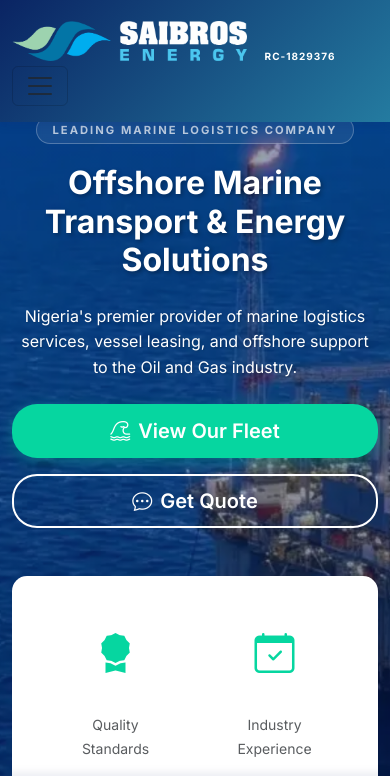
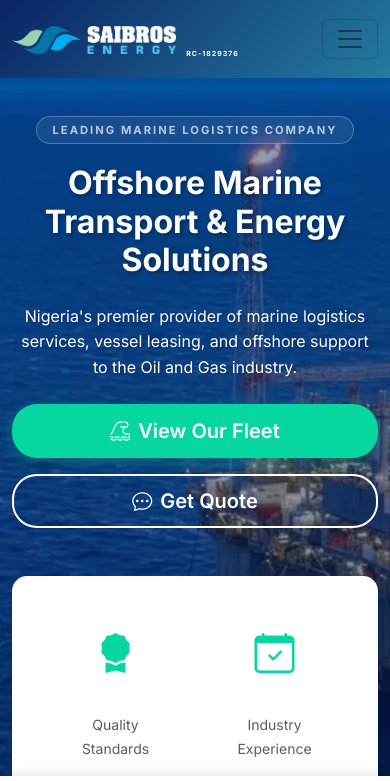
Before and after one commit to Kefox-Nwoko/saibros_energy_preview, a plain HTML site: page index.html in a window 390 px wide. Shown: the top 781 px of the page. Drawn offline with nearby package versions, Linux system fonts and the light colour scheme; no server answers.

Commit message:
Update mobile logo size and refactor API config

```diff
--- /dev/null
+++ b/config.example.js
@@ -0,0 +1,6 @@
+// Contact form configuration
+// Copy this file to config.js and add your actual API key
+window.BREVO_API_KEY = 'your-brevo-api-key-here';
+window.BREVO_SENDER_EMAIL = 'inquiry@saibrosgroup.com';
+window.BREVO_SENDER_NAME = 'Saibros Energy Solutions';
+window.BREVO_NOTIFY_EMAIL = 'inquiry@saibrosgroup.com';
--- a/styles.css
+++ b/styles.css
@@ -544,6 +544,16 @@ select:focus-visible,
 
     .stats-container {
         padding: 3rem 1rem; /* Add 1rem horizontal padding */
+    }
+
+    /* Reduce logo size on mobile */
+    .navbar-brand img {
+        height: 28px !important;
+    }
+
+    .navbar-brand span {
+        font-size: 7px !important;
+        margin-left: 10px !important;
     }
 }
 
```
Also changed, not shown: contact.html (+2 -6 lines), 1 other file.
